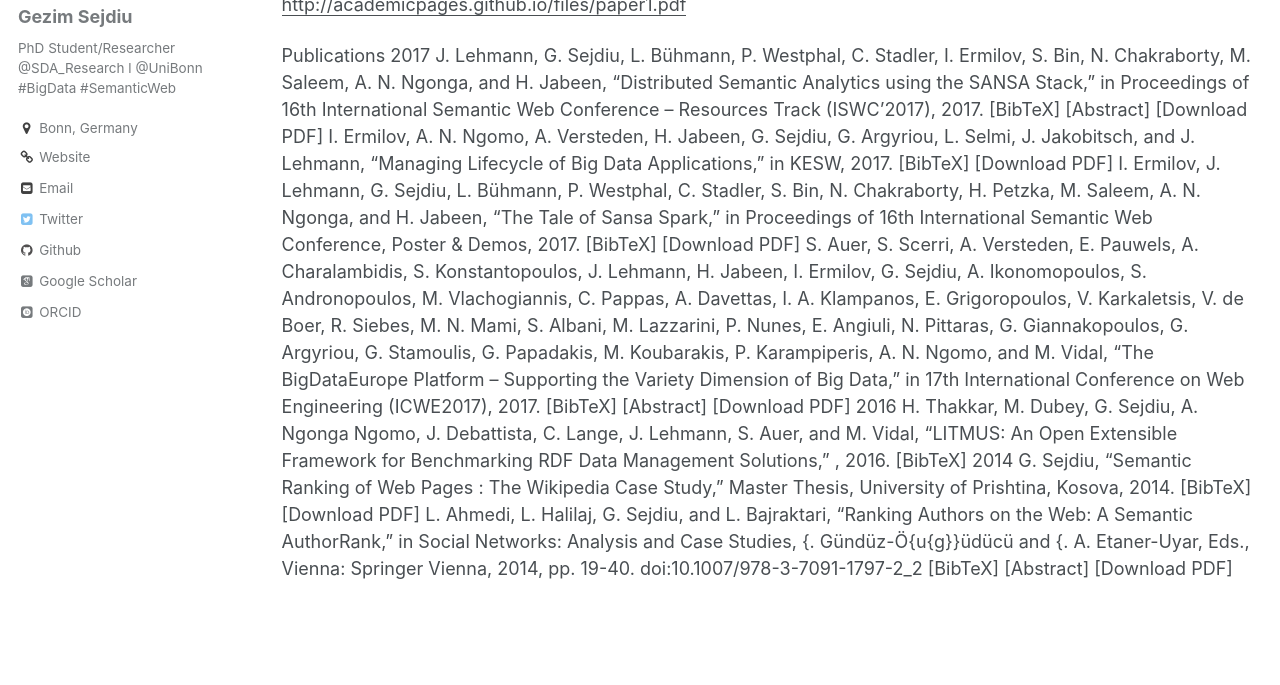
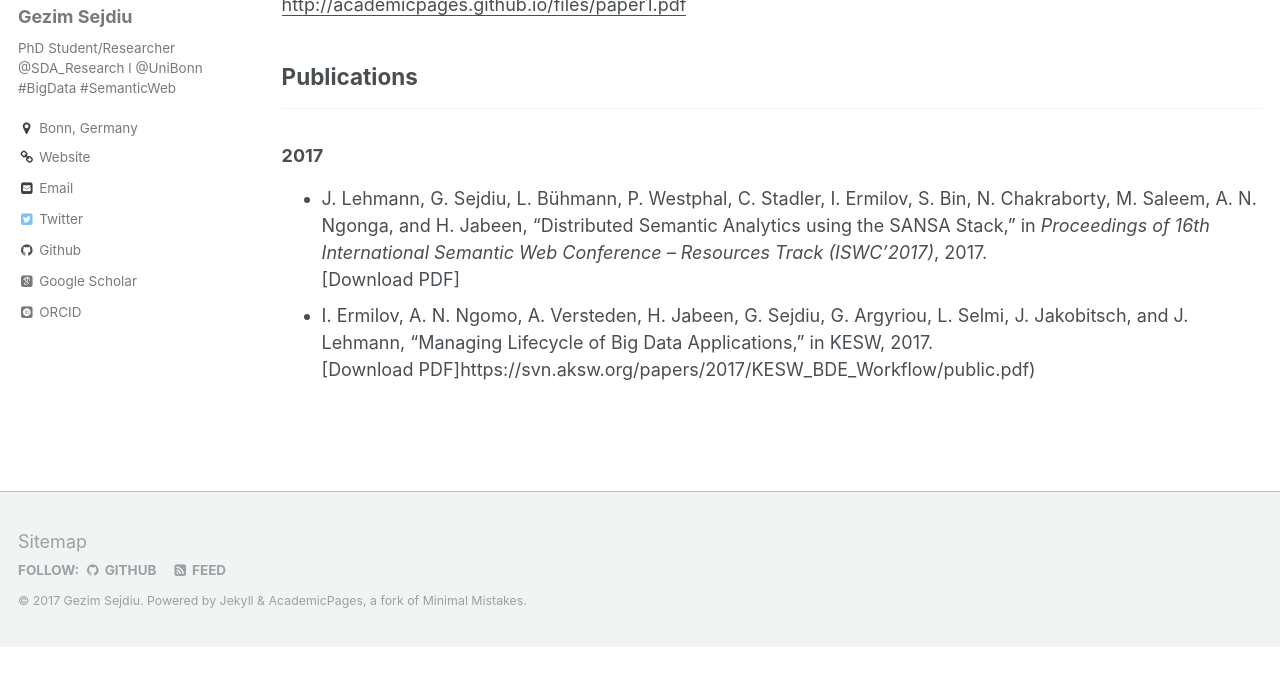
Before and after one commit to GezimSejdiu/gezimsejdiu.github.io, a Jekyll site: the page built from _pages/publications.md, in a window 1280 px wide and 900 px high, scrolled down 647 px, cut to the strip 215-900 px from the top of the window. Built offline with Jekyll 4.4.1, drawn with Linux system fonts in a browser that asks for light colours; some web fonts are replaced; after the commit the page ends 1509 px from its top, so only the background shows below that.

Commit message:
Update publications.md

```diff
--- a/_pages/publications.md
+++ b/_pages/publications.md
@@ -15,21 +15,13 @@ author_profile: true
   {% include archive-single.html %}
 {% endfor %}
 
-Publications
-2017
-J. Lehmann, G. Sejdiu, L. Bühmann, P. Westphal, C. Stadler, I. Ermilov, S. Bin, N. Chakraborty, M. Saleem, A. N. Ngonga, and H. Jabeen, “Distributed Semantic Analytics using the SANSA Stack,” in Proceedings of 16th International Semantic Web Conference – Resources Track (ISWC’2017), 2017.
-[BibTeX] [Abstract] [Download PDF]
-I. Ermilov, A. N. Ngomo, A. Versteden, H. Jabeen, G. Sejdiu, G. Argyriou, L. Selmi, J. Jakobitsch, and J. Lehmann, “Managing Lifecycle of Big Data Applications,” in KESW, 2017.
-[BibTeX] [Download PDF]
-I. Ermilov, J. Lehmann, G. Sejdiu, L. Bühmann, P. Westphal, C. Stadler, S. Bin, N. Chakraborty, H. Petzka, M. Saleem, A. N. Ngonga, and H. Jabeen, “The Tale of Sansa Spark,” in Proceedings of 16th International Semantic Web Conference, Poster & Demos, 2017.
-[BibTeX] [Download PDF]
-S. Auer, S. Scerri, A. Versteden, E. Pauwels, A. Charalambidis, S. Konstantopoulos, J. Lehmann, H. Jabeen, I. Ermilov, G. Sejdiu, A. Ikonomopoulos, S. Andronopoulos, M. Vlachogiannis, C. Pappas, A. Davettas, I. A. Klampanos, E. Grigoropoulos, V. Karkaletsis, V. de Boer, R. Siebes, M. N. Mami, S. Albani, M. Lazzarini, P. Nunes, E. Angiuli, N. Pittaras, G. Giannakopoulos, G. Argyriou, G. Stamoulis, G. Papadakis, M. Koubarakis, P. Karampiperis, A. N. Ngomo, and M. Vidal, “The BigDataEurope Platform – Supporting the Variety Dimension of Big Data,” in 17th International Conference on Web Engineering (ICWE2017), 2017.
-[BibTeX] [Abstract] [Download PDF]
-2016
-H. Thakkar, M. Dubey, G. Sejdiu, A. Ngonga Ngomo, J. Debattista, C. Lange, J. Lehmann, S. Auer, and M. Vidal, “LITMUS: An Open Extensible Framework for Benchmarking RDF Data Management Solutions,” , 2016.
-[BibTeX]
-2014
-G. Sejdiu, “Semantic Ranking of Web Pages : The Wikipedia Case Study,” Master Thesis, University of Prishtina, Kosova, 2014.
-[BibTeX] [Download PDF]
-L. Ahmedi, L. Halilaj, G. Sejdiu, and L. Bajraktari, “Ranking Authors on the Web: A Semantic AuthorRank,” in Social Networks: Analysis and Case Studies, {. Gündüz-Ö{u{g}}üdücü and {. A. Etaner-Uyar, Eds., Vienna: Springer Vienna, 2014, pp. 19-40. doi:10.1007/978-3-7091-1797-2_2
-[BibTeX] [Abstract] [Download PDF]
+
+<h2><strong>Publications</strong></h2>
+<hr />
+<h3>2017</h3>
+<ul>
+<li>    J. Lehmann, <span>G. Sejdiu</span>, L. Bühmann, P. Westphal, C. Stadler, I. Ermilov, S. Bin, N. Chakraborty, M. Saleem, A. N. Ngonga, and H. Jabeen, &#8220;Distributed Semantic Analytics using the SANSA Stack,&#8221; in <span style="font-style: italic">Proceedings of 16th International Semantic Web Conference &#8211; Resources Track (ISWC&#8217;2017)</span>,  2017.       <br /><a href="http://svn.aksw.org/papers/2017/ISWC_SANSA_SoftwareFramework/public.pdf">[Download PDF]</a>
+</li>
+<li>    I. Ermilov, A. N. Ngomo, A. Versteden, H. Jabeen, <span>G. Sejdiu</span>, G. Argyriou, L. Selmi, J. Jakobitsch, and J. Lehmann, &#8220;Managing Lifecycle of Big Data Applications,&#8221; in <span>KESW</span>,  2017.       <br />   [Download PDF]https://svn.aksw.org/papers/2017/KESW_BDE_Workflow/public.pdf)
+</li>
+</ul>
```
